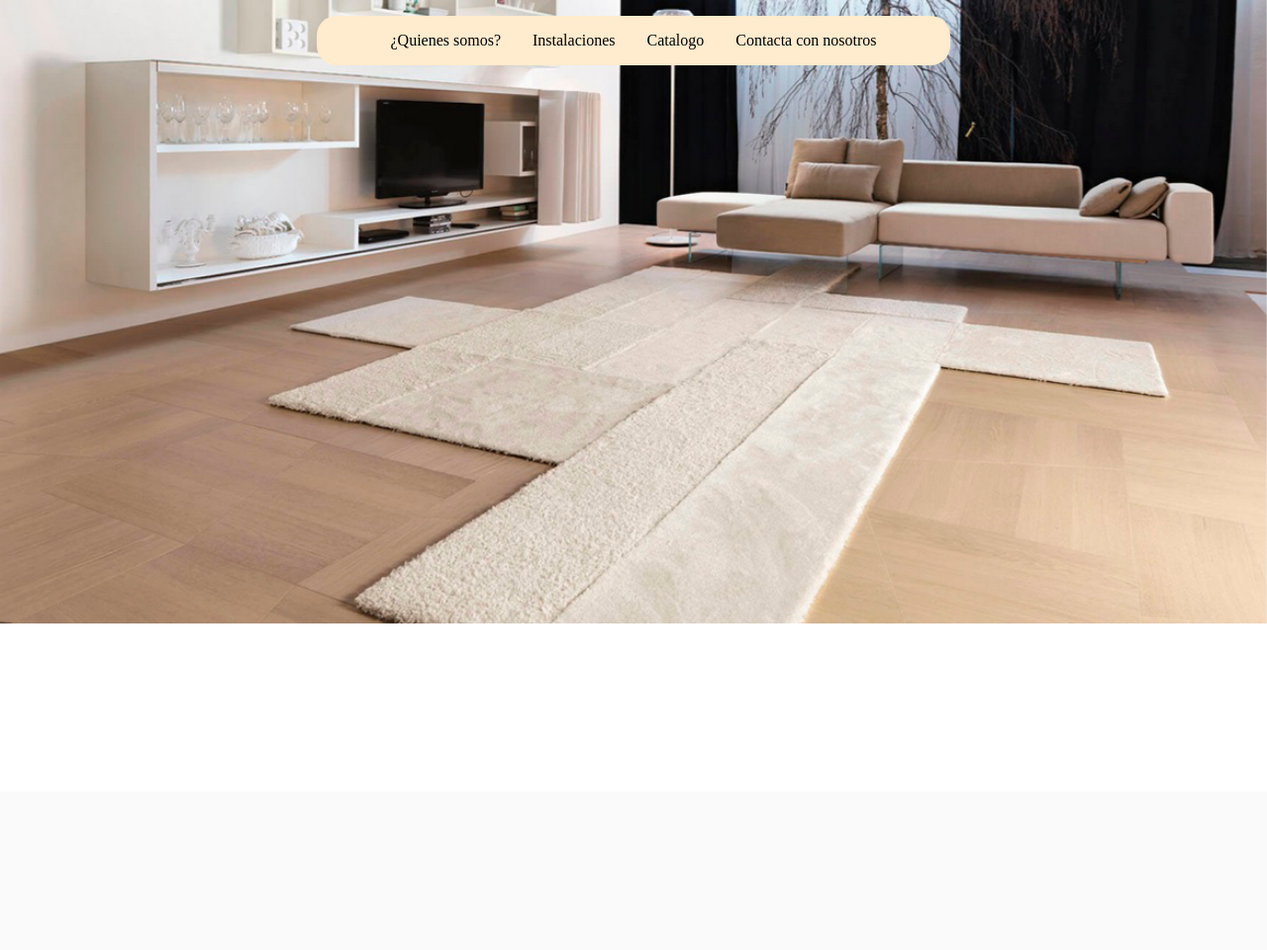
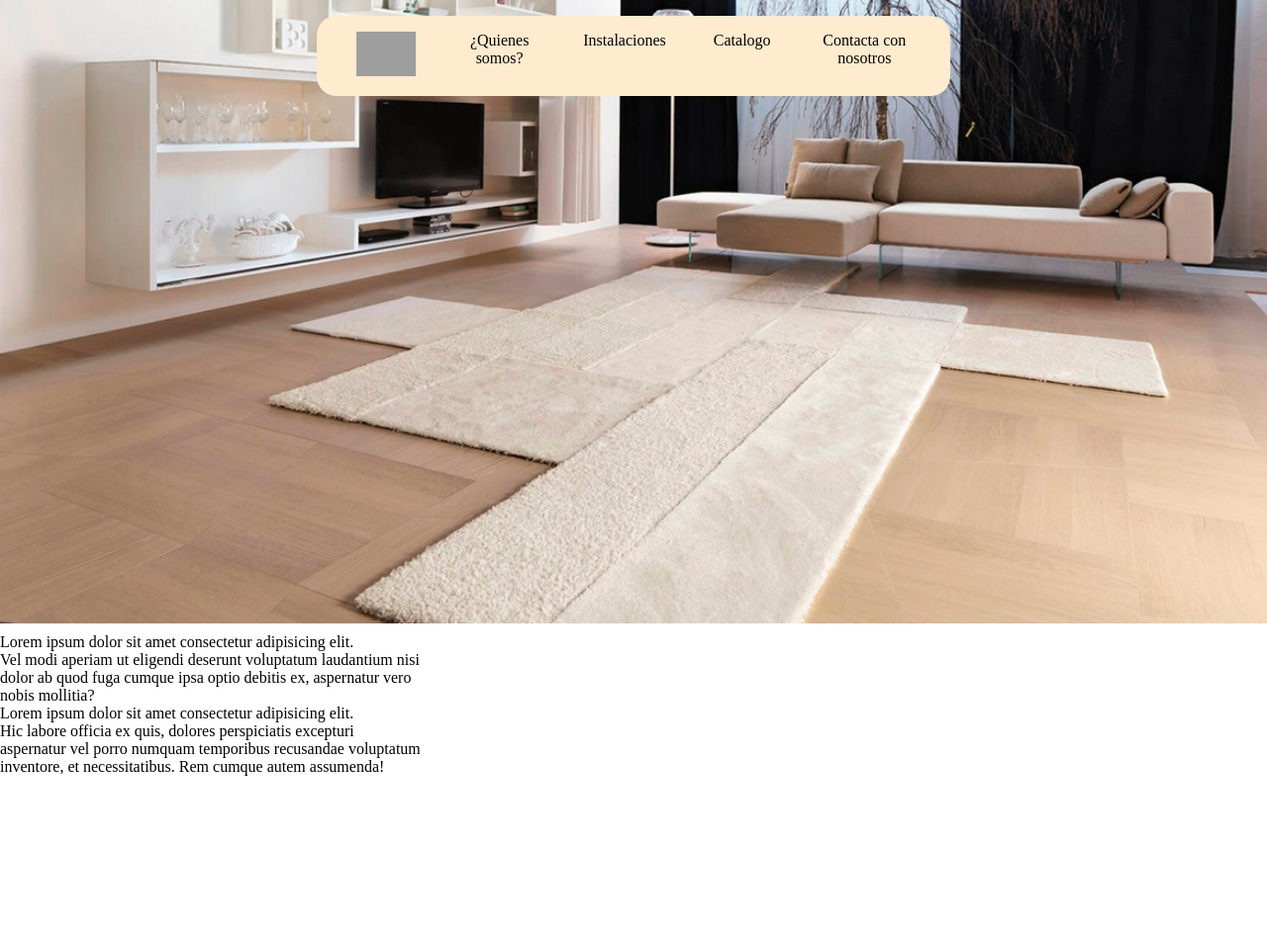
Before and after one commit to leancastamoli/Galmacarpet, a PHP site: page / in a window 1280 px wide. Shown: the whole page at 99% size. Before the commit the page ends 630 px from the top, so only its background shows below. Run offline with PHP 8.4, Linux system fonts and the light colour scheme; grey boxes are pictures that could not be loaded.

Commit message:
seguimiento de html

```diff
--- a/assets/css/estilos.css
+++ b/assets/css/estilos.css
@@ -32,6 +32,17 @@ ul {
 }
 li {
     display: inline;
-    margin-right: 1em;
-    margin-left: 1em;
+    margin-right: 1.5em;
+    margin-left: 1.5em;
 }
+.logo {
+    width: 60px;
+}
+
+        /* main */
+
+main {
+    width: 100%;
+    height: 20em;
+    margin-top: 50%;
+}
--- a/index.php
+++ b/index.php
@@ -10,6 +10,7 @@
     <header>
 		<div class="menu">
             <ul>
+                <li><img class="logo" src="assets/img/logo.svg" alt=""></li>
                 <li>¿Quienes somos?</li>
                 <li>Instalaciones</li>
                 <li>Catalogo</li>
```
Also changed, not shown: assets/img/logo.png (added).
